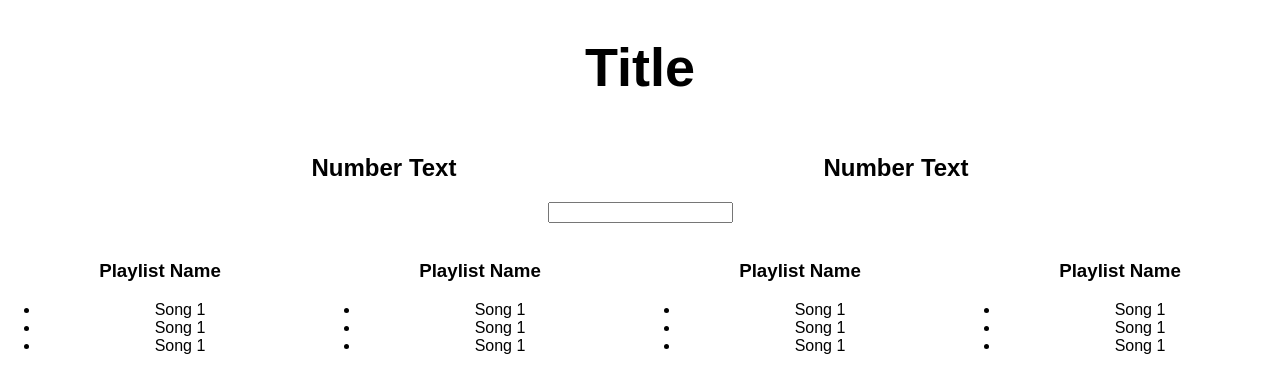
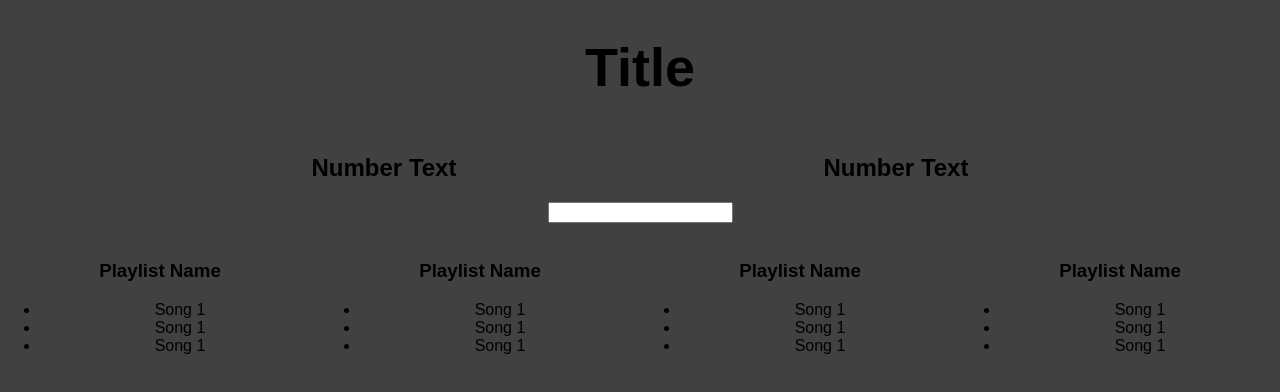
Before and after one commit to tehchizad/react-spotify, a React (Create React App) app: page / in a window 1280 px wide. Shown: the top 392 px of the page. Built offline with nearby package versions, Linux system fonts and the light colour scheme.

Commit message:
background

```diff
--- a/src/App.css
+++ b/src/App.css
@@ -1,3 +1,7 @@
+html, body {
+  background-color: #414141;
+}
+
 .App {
   text-align: center;
 }
```
